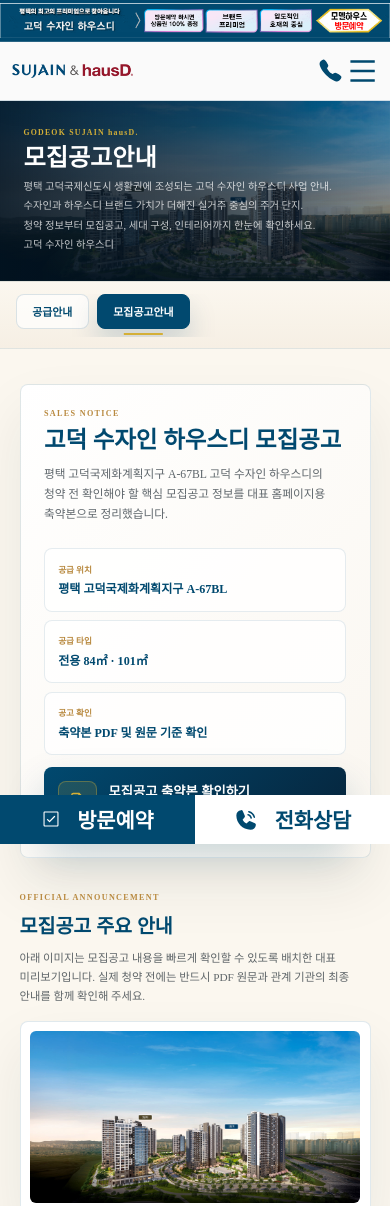
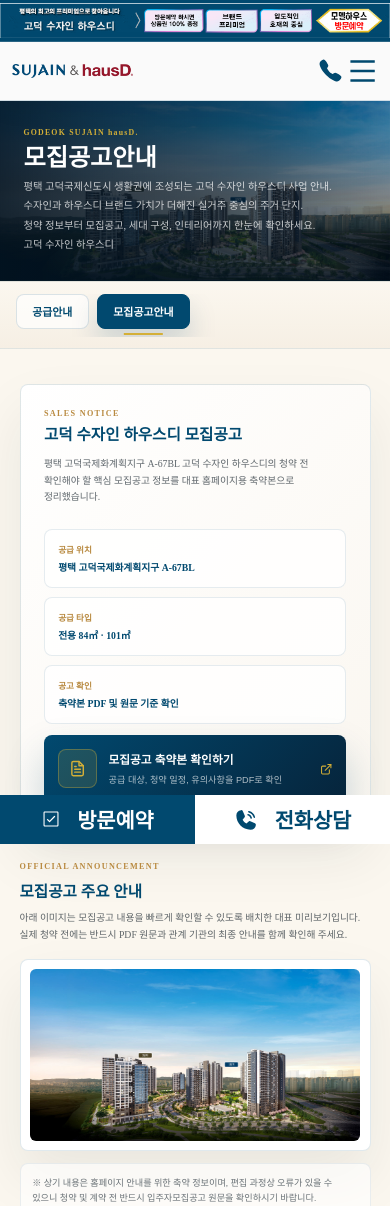
Before and after one commit to parkjihun22/Godeok-Sujain-Landscape-House-2nd, a React (Create React App) app: page /SalesInfo/announcement in a window 390 px wide. Shown: the top 1206 px of the page. Built offline with nearby package versions, Linux system fonts and the light colour scheme; a web font is replaced by a local one.

Commit message:
feat : 폰트크기변경

```diff
--- a/src/pages/SalesInfo/SalesInfo.module.scss
+++ b/src/pages/SalesInfo/SalesInfo.module.scss
@@ -276,7 +276,7 @@
     margin: 0;
 
     /* 제목 크기: 모집공고 페이지의 핵심 타이틀입니다. */
-    font-size: 2.6vw;
+    font-size: 2vw;
 
     /* 제목 굵기: 대표 홈페이지다운 무게감을 줍니다. */
     font-weight: 900;
@@ -299,7 +299,7 @@
     max-width: 660px;
 
     /* 설명 글자 크기: SEO 문장도 읽기 좋은 크기입니다. */
-    font-size: 0.94vw;
+    font-size: 0.8vw;
 
     /* 설명 줄 높이: 긴 문장을 편하게 읽게 합니다. */
     line-height: 1.78;
@@ -365,7 +365,7 @@
     display: block;
 
     /* 카드 값 크기: PC에서 한눈에 읽히는 크기입니다. */
-    font-size: 0.98vw;
+    font-size: 0.8vw;
 
     /* 카드 값 굵기: 정보 위계를 높입니다. */
     font-weight: 900;
@@ -723,7 +723,7 @@
 
     .announcementIntro h2 {
         /* 모집공고 제목 모바일 크기: 첫 화면 제목의 크기입니다. */
-        font-size: 6vw;
+        font-size: 4vw;
 
         /* 모집공고 제목 줄 높이: 두 줄 이상일 때 간격입니다. */
         line-height: 1.2;
@@ -734,7 +734,7 @@
         margin-top: 3vw;
 
         /* 모집공고 설명 글자 크기: 모바일 본문 읽기 크기입니다. */
-        font-size: 3vw;
+        font-size: 2.5vw;
 
         /* 모집공고 설명 줄 높이: 긴 문장을 편하게 읽도록 합니다. */
         line-height: 1.7;
@@ -763,7 +763,7 @@
 
     .announcementCard strong {
         /* 모집공고 요약 카드 핵심 문구 크기입니다. */
-        font-size: 3.1vw;
+        font-size: 2.5vw;
     }
 
     .summaryPdfButton {
@@ -788,7 +788,7 @@
 
     .summaryPdfText strong {
         /* 모집공고 PDF 버튼 제목 글자 크기입니다. */
-        font-size: 3.4vw;
+        font-size: 3vw;
     }
 
     .summaryPdfText em {
@@ -818,13 +818,13 @@
 
     .announcementPreviewHead h3 {
         /* 모집공고 미리보기 제목 모바일 크기입니다. */
-        font-size: 5vw;
+        font-size: 4vw;
     }
 
     .announcementPreviewHead p {
         /* 모집공고 미리보기 설명 위 여백과 글자 크기입니다. */
         margin-top: 2.4vw;
-        font-size: 2.9vw;
+        font-size: 2.5vw;
         line-height: 1.68;
     }
 
```
